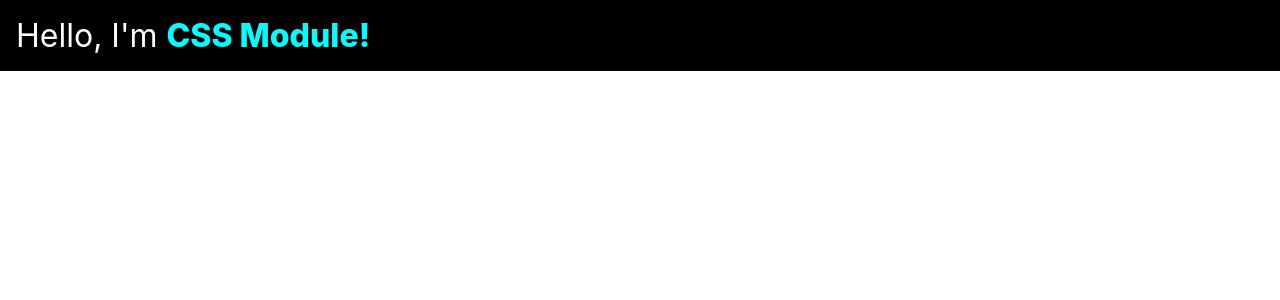
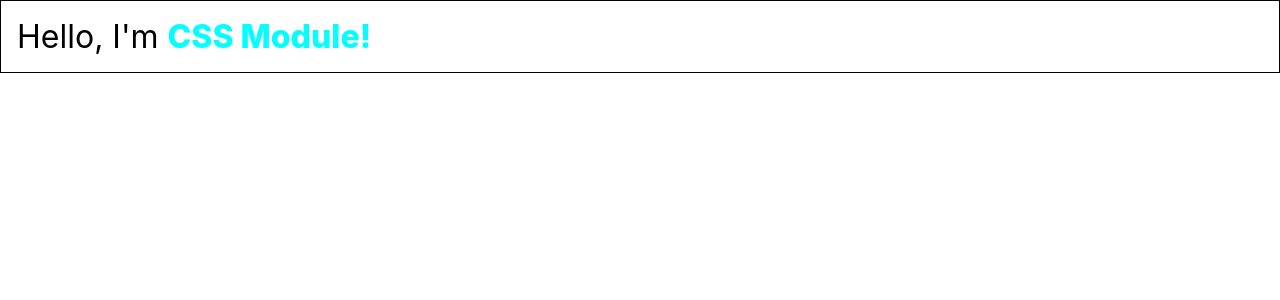
Before and after one commit to yh0921k/learning-react, a React (Create React App) app: page / in a window 1280 px wide. Shown: the top 300 px of the page. Built offline with nearby package versions, Linux system fonts and the light colour scheme.

Commit message:
[add] 9.3.0.2 CSS Module - 여러 개의 클래스 사용

```diff
--- a/src/css/CSSModule.js
+++ b/src/css/CSSModule.js
@@ -3,7 +3,7 @@ import styles from './CSSModule.module.css';
 
 const CssModule = () => {
   return (
-    <div className={styles.wrapper}>
+    <div className={`${styles.wrapper} ${styles.inverted}`}>
       Hello, I'm <span className="something">CSS Module!</span>
     </div>
   );
--- a/src/css/CSSModule.module.css
+++ b/src/css/CSSModule.module.css
@@ -7,6 +7,12 @@
   font-size: 2rem;
 }
 
+.inverted {
+  color: black;
+  background: white;
+  border: 1px solid black;
+}
+
 /* 글로벌 CSS를 작성하고 싶다면 */
 
 :global .something {
```
